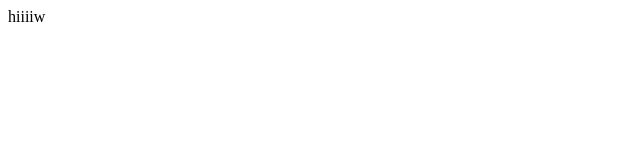
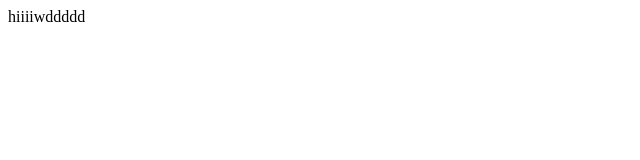
Before and after one commit to saranyaChitu/hello-world, a plain HTML site: page index.html in a window 1280 px wide. Shown: the full height of the page, 0-640 px from the left. Drawn offline with Linux system fonts and the light colour scheme.

Commit message:
Update index.html

```diff
--- a/index.html
+++ b/index.html
@@ -1,3 +1,3 @@
 <html>
-hiiiiw
+hiiiiwddddd
 </html>
```
